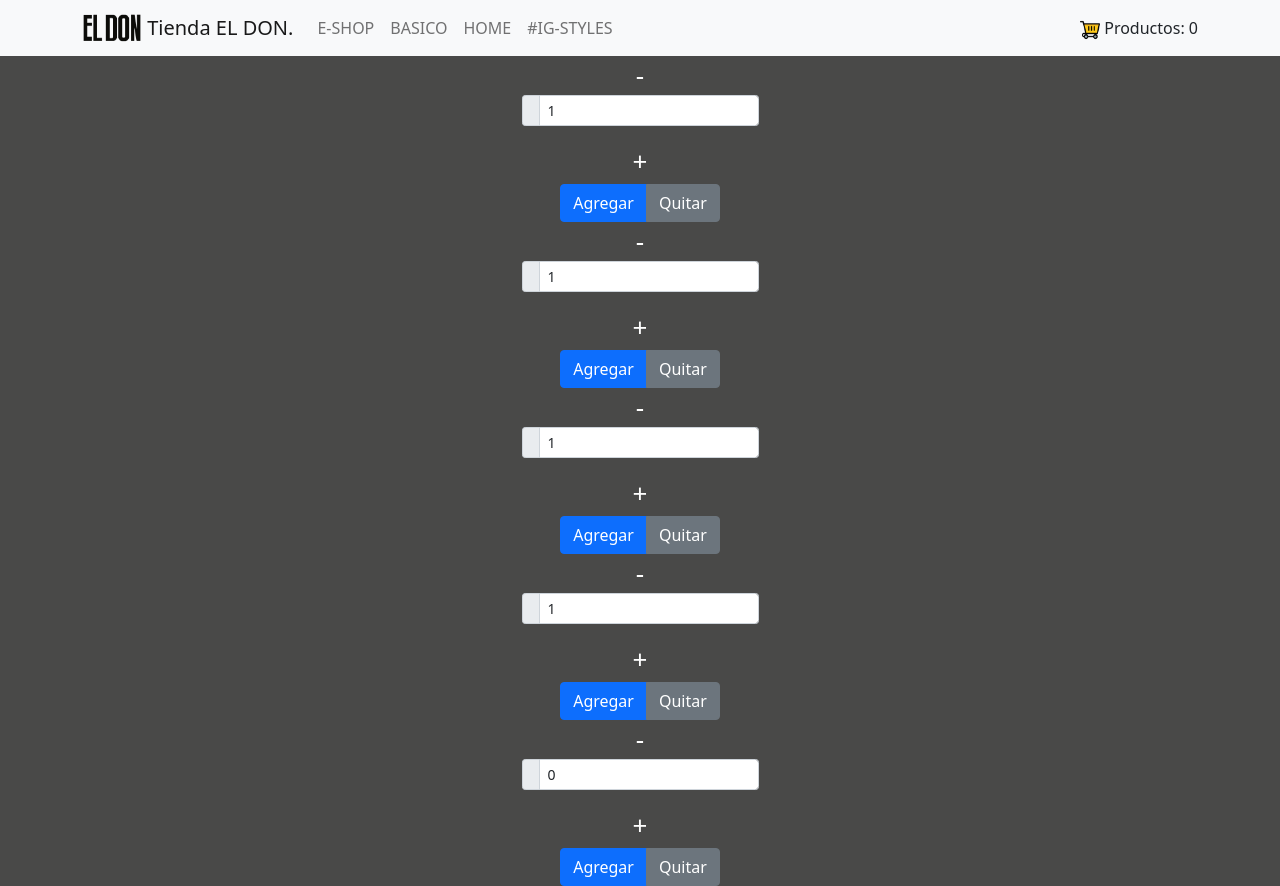
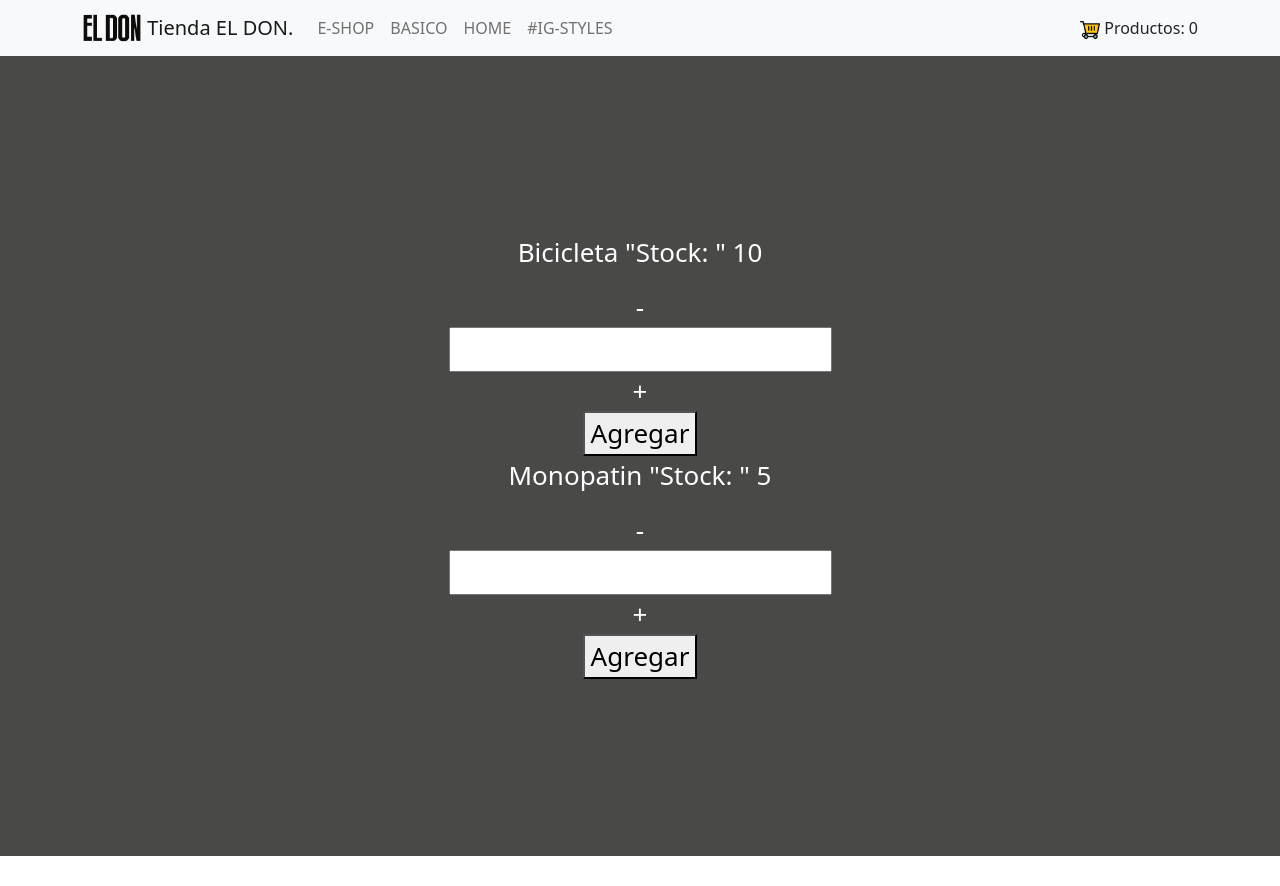
Before and after one commit to nestorbeer/my-app-nexcommerce, a React (Create React App) app: page / in a window 1280 px wide. After the commit the page ends 856 px from the top, so only its background shows below. Built offline with nearby package versions, Linux system fonts and the light colour scheme.

Commit message:
Entrega 5

```diff
--- a/src/App.js
+++ b/src/App.js
@@ -23,26 +23,21 @@ function App() {
 
   const [counter, setCounter] = useState(0)
 
-  const addCounter = () =>
+  const addCounter = (cantidad) =>
   {
-    setCounter(counter + 1)
+    setCounter(counter + cantidad)
   }
 
-  const decreaceCounter = () =>
+  const decreaceCounter = (cantidad) =>
   {
-    (counter>0)?setCounter(counter - 1):alert('No puede ser menor a cero');
+    setCounter(counter - cantidad)
   }
 
-  useEffect(()=>
-  {
-    console.log('Me ejecute')
-
-  })
   return (
     <div className="App">
       <NavBar brand={title} ontitle={handleTitle} quantity={counter} />
       <header className="App-header">
-        <ItemListContainer add={addCounter} decreace={decreaceCounter} />
+        <ItemListContainer onAdd={addCounter} onDecreace={decreaceCounter} quantity={counter} />
       </header>
     </div>
   );
--- /dev/null
+++ b/src/components/Item.js
@@ -0,0 +1,17 @@
+import { useState } from "react";
+import ItemCount from "./ItemCount";
+
+function Item(props)
+{
+    const onAdd =(cantidad)=>{
+        //console.log('Item' + cantidad)
+        props.onAdd(cantidad)
+    }
+    return(
+        <div>
+            <p>{props.name} "Stock: " {props.stock}</p>
+            <ItemCount stock={props.stock} initial={props.initial} onAdd={onAdd} quantity={props.quantity}/>
+        </div>
+    )
+}
+export default Item;
--- a/src/components/ItemCount.js
+++ b/src/components/ItemCount.js
@@ -6,43 +6,67 @@ import { FormControl } from 'react-bootstrap';
 
 function ItemCount (props)
 {
+    //Stocl inicial
     const [stock, setStock] = useState(props.stock)
-    const [count, setCount] = useState(props.initial)
+    //Cantidad de items a agregar
+    const [count, setCount] = useState(props.quantity)
+
+    //Cantidad ingresada en el textBox
+    const [countIn, setCountIn] = useState()
+
 
     const showErrorMessage=(message)=>{
         alert(message);
     }
     const addCount = () =>
     {
-        (count < stock)?setCount(count + 1):showErrorMessage('Supera el stock.');
+        if(countIn != undefined)
+        {
+            if(Number(countIn) < Number(stock)){
+                setCountIn(Number(countIn) + 1)
+            }
+            else{
+                showErrorMessage('Supera el stock.');
+            }
+        }
+        else
+        {
+            setCountIn(Number(1));
+        }
     }
 
     const decreaceCount = () =>
     {
-        (count > 0)?setCount(count - 1):showErrorMessage('La cantidad no puede ser menor a cero.');
+        if(countIn != undefined)
+        {
+            if(Number(countIn)> Number(0)){
+                setCountIn(Number(countIn) - 1)
+            }
+            else{
+                showErrorMessage('La cantidad no puede ser menor a cero.');
+            }
+        }
+        else
+        {
+            setCountIn(Number(1));
+        }
     }
 
-    const addProduct = () =>
-    {
-        (count < stock)?props.add():showErrorMessage('Supera el stock.');
+    const addProduct = () =>{
+        //console.log('Item count'+ count)
+        props.onAdd(Number(countIn))
+        //props.setCount(count)
+        //(count < stock)?props.add(count):showErrorMessage('Supera el stock.');
     }
     return(
         <div>
             <div onClick={decreaceCount}>-</div>
-            <InputGroup size="sm" className="mb-3">
-            <InputGroup.Text id="basic-addon1"></InputGroup.Text>
-            <FormControl
-                placeholder="Cantidad"
-                aria-label="Cantidad"
-                aria-describedby="basic-addon1"
-                value={count}
-            />
-            </InputGroup>
+            <input onChange={event => setCountIn(event.target.value)} value={countIn} />
             <div onClick={addCount}>+</div>
-            <ButtonGroup aria-label="Basic example">
-            <Button variant="primary" onClick={addProduct}>Agregar</Button>
-            <Button variant="secondary" onClick={props.decreace}>Quitar</Button>
-            </ButtonGroup>
+            <button onClick={()=>{
+                console.log('Aprete' + count + '-' + countIn);
+                addProduct();
+            }}>Agregar </button>
         </div>
     )
 }
--- /dev/null
+++ b/src/containers/ItemList.js
@@ -0,0 +1,45 @@
+import { useEffect, useState } from "react";
+import { propTypes } from "react-bootstrap/esm/Image";
+import Item from "../components/Item";
+
+const data = [
+    { id: "bici", price: 200, name: "Bicicleta", stock: 10 },
+    { id: "monopatin", price: 200, name: "Monopatin", stock: 5 }
+  ];
+
+function ItemList(props)
+{
+    const [items, setItems] = useState(null);
+    const [loading, setLoading] = useState(true);
+
+    useEffect(()=>{
+        const task = new Promise((resolve,reject) => {
+            //Load de productos de una api
+            setTimeout(()=>{
+                resolve(data);
+            },5000);
+        });
+        task.then(
+            (result) => {
+            setItems(result)
+            setLoading(false)
+            }
+        )
+    },[]);
+
+    const onAdd =(cantidad)=>{
+        //console.log('ItemList' + cantidad)
+        props.onAdd(cantidad)
+    }
+
+    return(
+        <div>
+            {items?.map(({ name, price, stock }) => (
+            <Item key={name} name={name} stock={stock} initial={1} onAdd={onAdd} quantity={props.quantity} />
+            ))}
+            {loading && <h1>Bienvenido a la tienda de EL DON, en un momento se cargaran los productos</h1>}
+        </div>
+
+    )
+}
+export default ItemList;
--- a/src/containers/ItemListContainer.js
+++ b/src/containers/ItemListContainer.js
@@ -1,15 +1,17 @@
 import ItemCount from '../components/ItemCount.js';
 import Products from '../components/Products.js';
+import ItemList from './ItemList.js';
 
 function ItemListContainer(props)
 {
+    const onAdd = (cantidad) =>
+    {
+        //console.log('itemlistcontainer' + cantidad)
+        props.onAdd(cantidad)
+    }
     return(
         <div>
-            <ItemCount stock={5} initial={1} add={props.add} decreace={props.decreace}/>
-            <ItemCount stock={2} initial={1} add={props.add} decreace={props.decreace}/>
-            <ItemCount stock={3} initial={1} add={props.add} decreace={props.decreace}/>
-            <ItemCount stock={5} initial={1} add={props.add} decreace={props.decreace}/>
-            <ItemCount stock={5} initial={0} add={props.add} decreace={props.decreace}/>
+            <ItemList onAdd={onAdd} quantity={props.quantity}></ItemList>
         </div>
     )
 }
```
